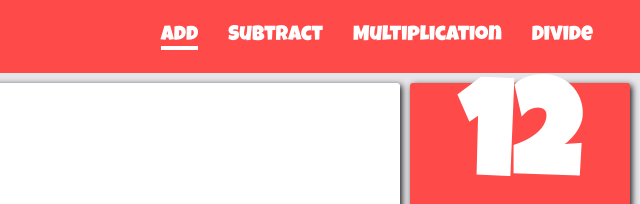
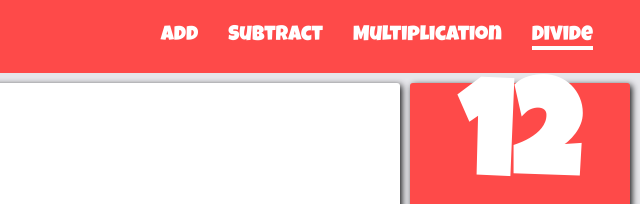
Before and after one commit to CodeWithYAB/YAB-Mathematics-Game, a plain HTML site: page divide.html in a window 1280 px wide. Shown: the top 204 px of the page, 640-1280 px from the left. Drawn offline with Linux system fonts and the light colour scheme.

Commit message:
Update divide.html

```diff
--- a/divide.html
+++ b/divide.html
@@ -6,6 +6,7 @@
     <meta name="viewport" content="width=device-width, initial-scale=1.0">
     <link rel="stylesheet" href="https://cdnjs.cloudflare.com/ajax/libs/font-awesome/4.7.0/css/font-awesome.min.css">
     <link rel="stylesheet" href="css/divide.css">
+    <link rel="shortcut icon" href="logo.png" type="image/png">
     <title>YAB Mathematics Game | Division</title>
 
 </head>
@@ -26,10 +27,10 @@
                 <h2>YAB Mathematics Game | Division</h2>
                 <nav>
                     <ul>
-                        <li class="current"><a href="index.html">Add</a></li>
+                        <li><a href="index.html">Add</a></li>
                         <li><a href="subtraction.html">Subtract</a></li>
                         <li><a href="multiplication.html">Multiplication</a></li>
-                        <li><a href="divide.html">Divide</a></li>
+                        <li class="current"><a href="divide.html">Divide</a></li>
                     </ul>
                 </nav>
             </div>
```
